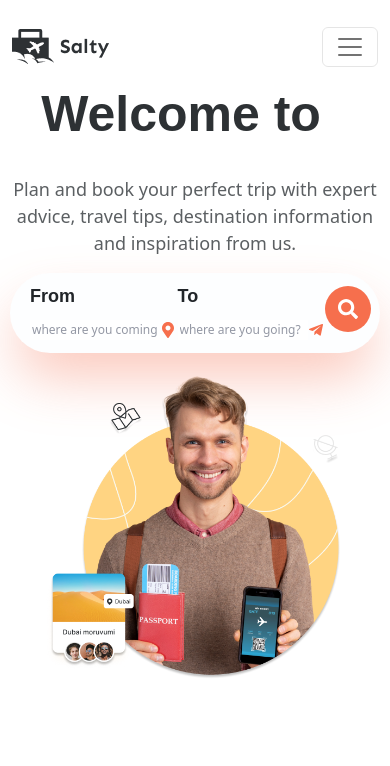
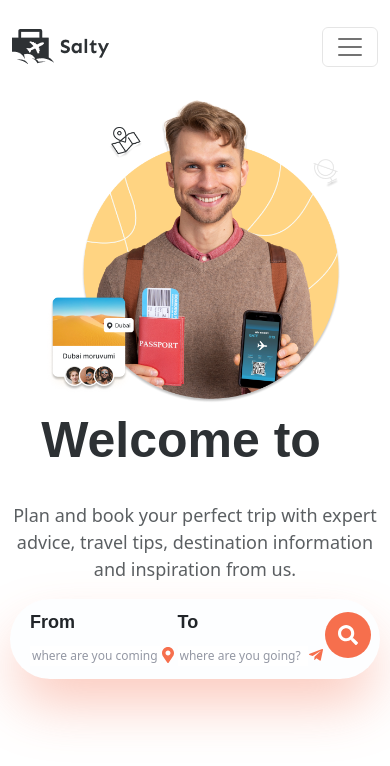
Before and after one commit to Ibidapo-Ayo/Travel-App, a React (Vite) app in the folder travel-app/: page / in a window 390 px wide. Shown: the top 766 px of the page. Built offline with nearby package versions, Linux system fonts and the light colour scheme.

Commit message:
Responsive design#2

```diff
--- a/travel-app/src/components/Banner.jsx
+++ b/travel-app/src/components/Banner.jsx
@@ -33,7 +33,7 @@ function Banner() {
     <div>
       <section className="banner-name">
         <div className="container">
-          <div className="row d-flex justify-content-between align-items-center">
+          <div className="row d-flex justify-content-between align-items-center mobile-display">
             <div className="col-md-6 column-1">
               <h1 className="banner_title">
                 {" "}
--- a/travel-app/src/components/styles/@media.css
+++ b/travel-app/src/components/styles/@media.css
@@ -32,7 +32,9 @@
    .mobile-none{
        display: none;
    }
-
-
+   .mobile-display{
+       display: flex;
+       flex-direction: column-reverse !important;
+   }
 
 }
--- a/travel-app/src/components/styles/style.css
+++ b/travel-app/src/components/styles/style.css
@@ -88,7 +88,7 @@ html{
     cursor: not-allowed;
 }
 .column-1 img{
-    width: auto;
+    width: 500px;
 }
 .icon{
     color: #f66f4d;
```
